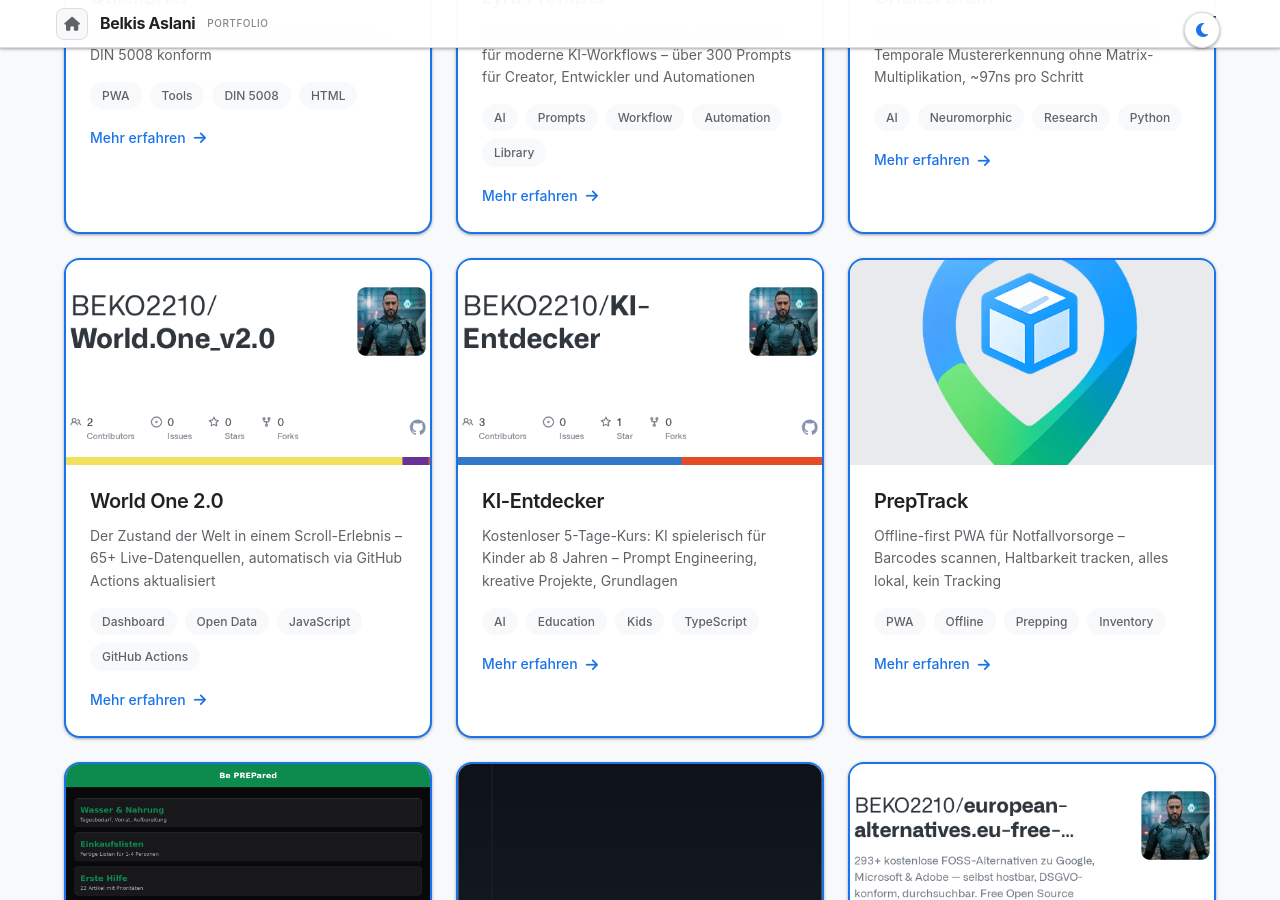
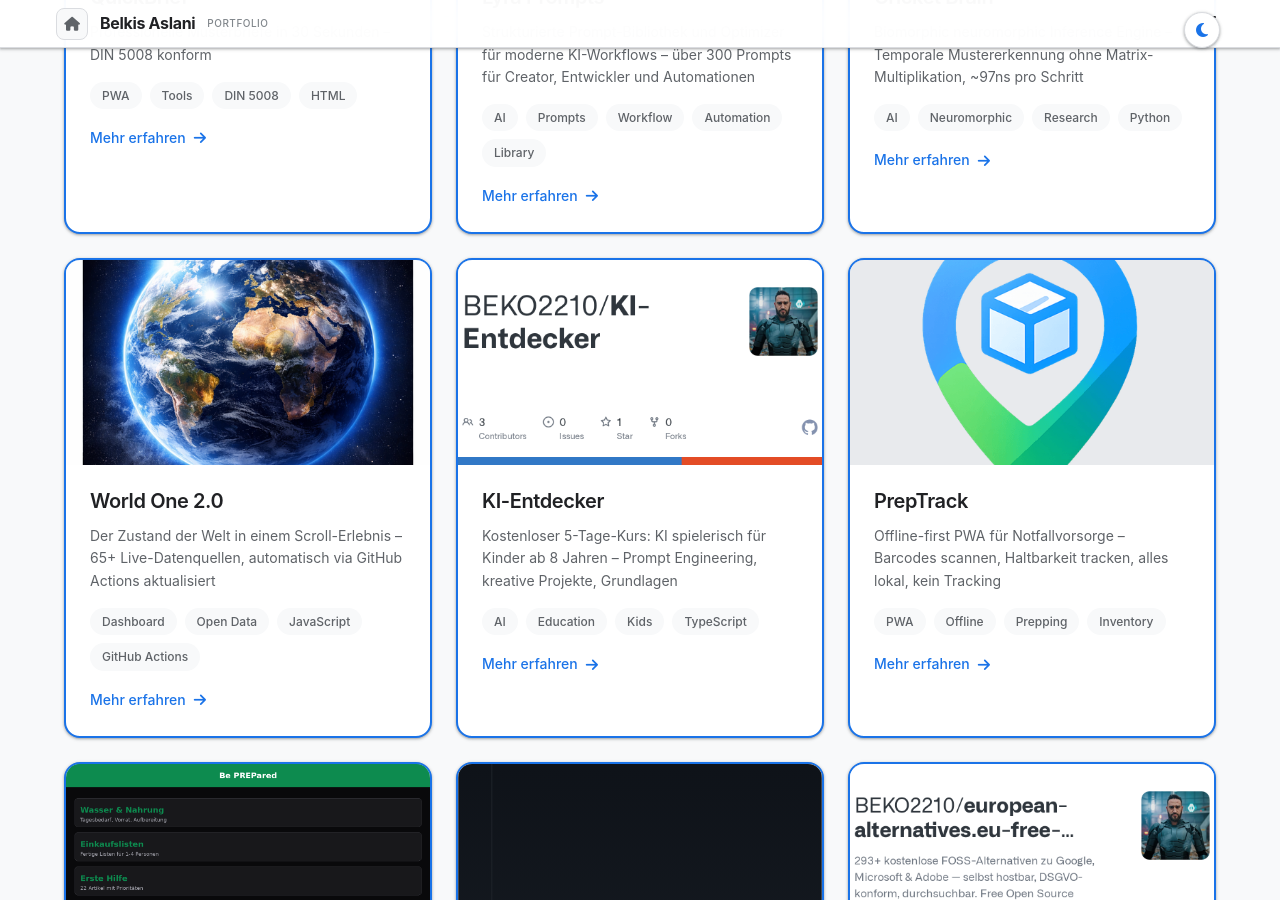
Before and after one commit to BEKO2210/My-table-of-contents-, a Jekyll site: the page built from index.html, in a window 1280 px wide and 900 px high, scrolled down 1491 px. Built offline with Jekyll 4.4.1, drawn with Linux system fonts in a browser that asks for light colours.

Commit message:
Use official World One icon-512 as project image

```diff
--- a/_data/projects.yml
+++ b/_data/projects.yml
@@ -127,7 +127,7 @@
 - name: "World One 2.0"
   description: "Der Zustand der Welt in einem Scroll-Erlebnis – 65+ Live-Datenquellen, automatisch via GitHub Actions aktualisiert"
   type: "project"
-  image: "/My-table-of-contents-/assets/images/projects/worldone-desktop.jpg"
+  image: "/My-table-of-contents-/assets/images/projects/worldone-desktop.png"
   url: "https://github.com/BEKO2210/World.One_v2.0"
   tags: ["Dashboard", "Open Data", "JavaScript", "GitHub Actions"]
   category: "Data"
```
Also changed, not shown: assets/images/projects/worldone-desktop.jpg (deleted), assets/images/projects/worldone-desktop.png (added).
